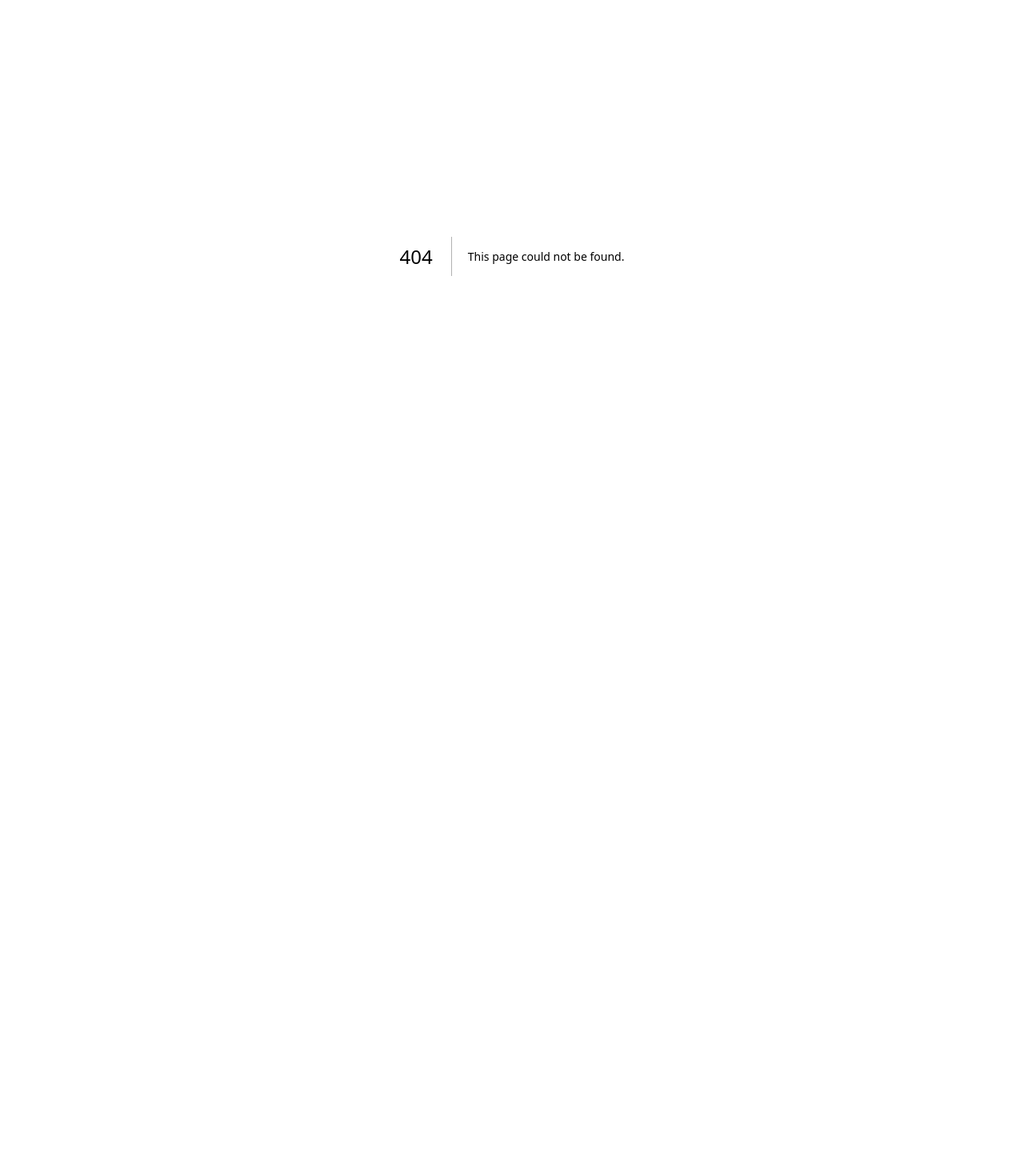
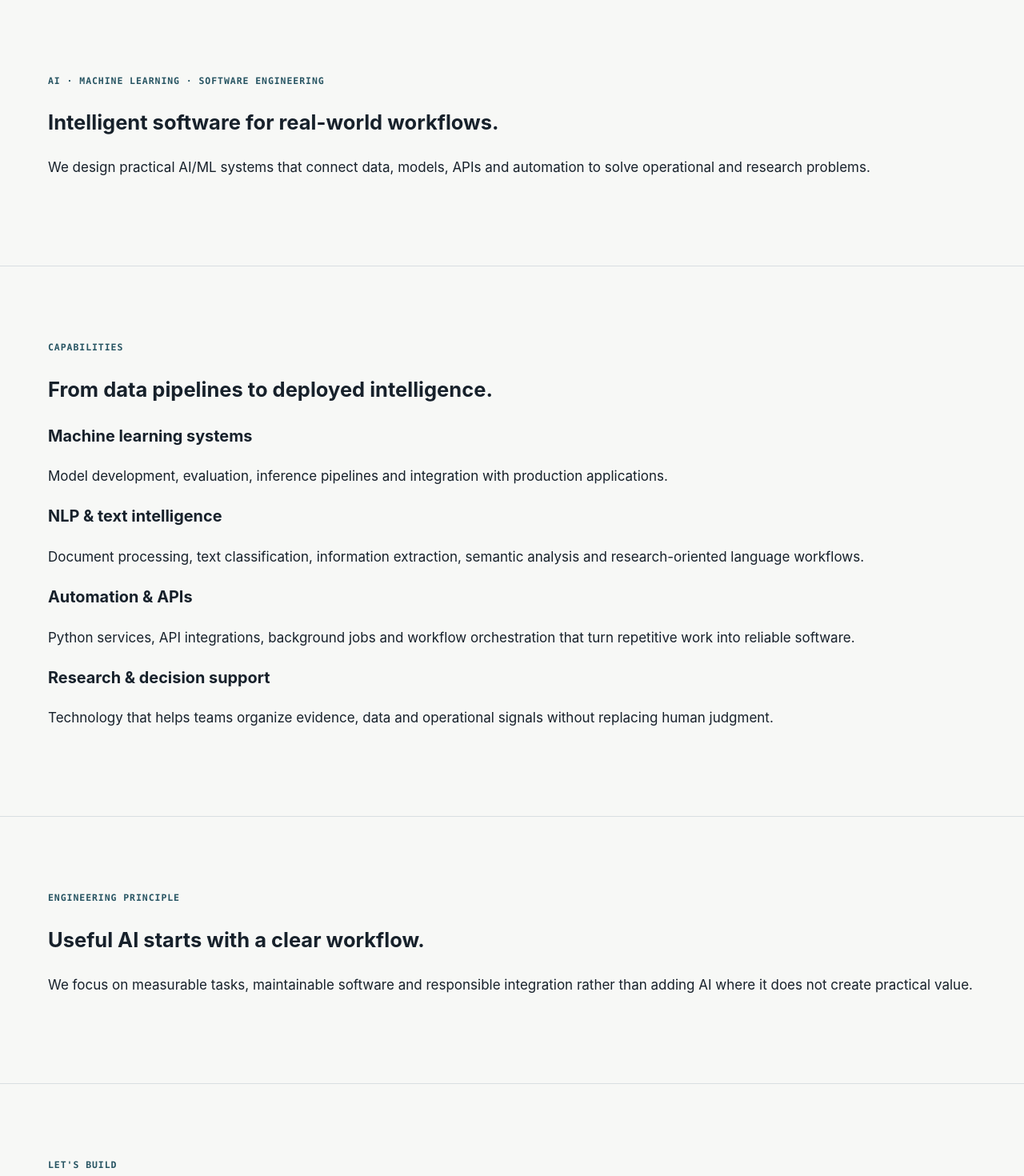
Before and after one commit to onyi4677/onyitechub.com, a Next.js app: page /ai-ml in a window 1280 px wide. Before the commit this address had no page. Shown: the part 80-1550 px from the top of the page at 80% size. Before the commit the page ends 800 px from the top, so only its background shows below. Built offline with nearby package versions, Linux system fonts and the light colour scheme.

Commit message:
Add app/ai-ml/page.tsx for AI, ML and publishing site

```diff
--- /dev/null
+++ b/app/ai-ml/page.tsx
@@ -0,0 +1,31 @@
+import SiteHeader from "../components/SiteHeader";
+import SiteFooter from "../components/SiteFooter";
+
+export const metadata = {
+  title: "AI & ML Engineering | Onyitech JournalHub Ltd",
+  description: "AI and machine learning engineering for research, publishing and workflow automation.",
+};
+
+export default function AIMLPage() {
+  return <><SiteHeader /><main className="detail-page">
+    <section className="detail-hero"><div className="wrap">
+      <p className="eyebrow">AI · MACHINE LEARNING · SOFTWARE ENGINEERING</p>
+      <h1>Intelligent software for real-world workflows.</h1>
+      <p className="detail-lede">We design practical AI/ML systems that connect data, models, APIs and automation to solve operational and research problems.</p>
+    </div></section>
+    <section><div className="wrap two-column">
+      <div><p className="eyebrow">CAPABILITIES</p><h2>From data pipelines to deployed intelligence.</h2></div>
+      <div className="content-list">
+        <div><h3>Machine learning systems</h3><p>Model development, evaluation, inference pipelines and integration with production applications.</p></div>
+        <div><h3>NLP &amp; text intelligence</h3><p>Document processing, text classification, information extraction, semantic analysis and research-oriented language workflows.</p></div>
+        <div><h3>Automation &amp; APIs</h3><p>Python services, API integrations, background jobs and workflow orchestration that turn repetitive work into reliable software.</p></div>
+        <div><h3>Research &amp; decision support</h3><p>Technology that helps teams organize evidence, data and operational signals without replacing human judgment.</p></div>
+      </div>
+    </div></section>
+    <section className="dark-panel"><div className="wrap">
+      <p className="eyebrow">ENGINEERING PRINCIPLE</p><h2>Useful AI starts with a clear workflow.</h2>
+      <p>We focus on measurable tasks, maintainable software and responsible integration rather than adding AI where it does not create practical value.</p>
+    </div></section>
+    <section><div className="wrap cta-band"><div><p className="eyebrow">LET'S BUILD</p><h2>Have a workflow that should be smarter?</h2></div><a className="btn-primary" href="/contact">Talk to us</a></div></section>
+  </main><SiteFooter /></>;
+}
```
